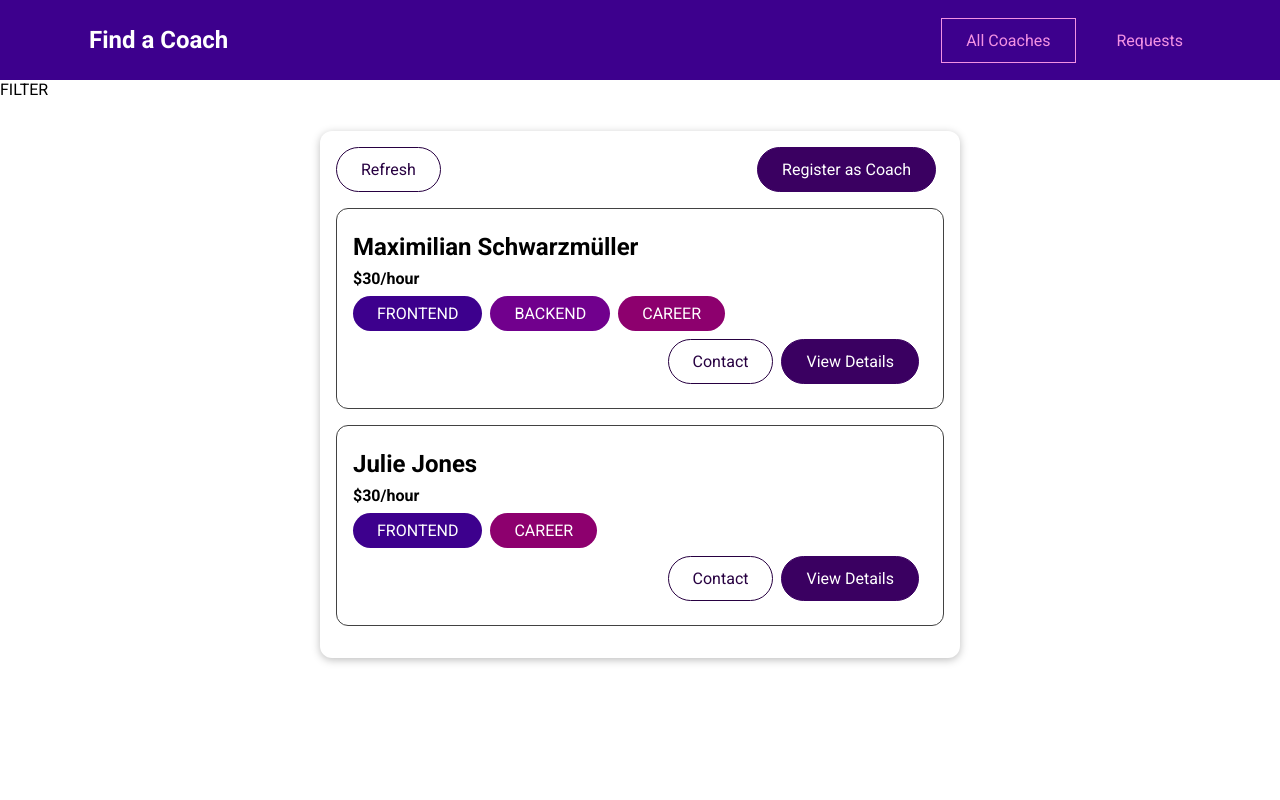
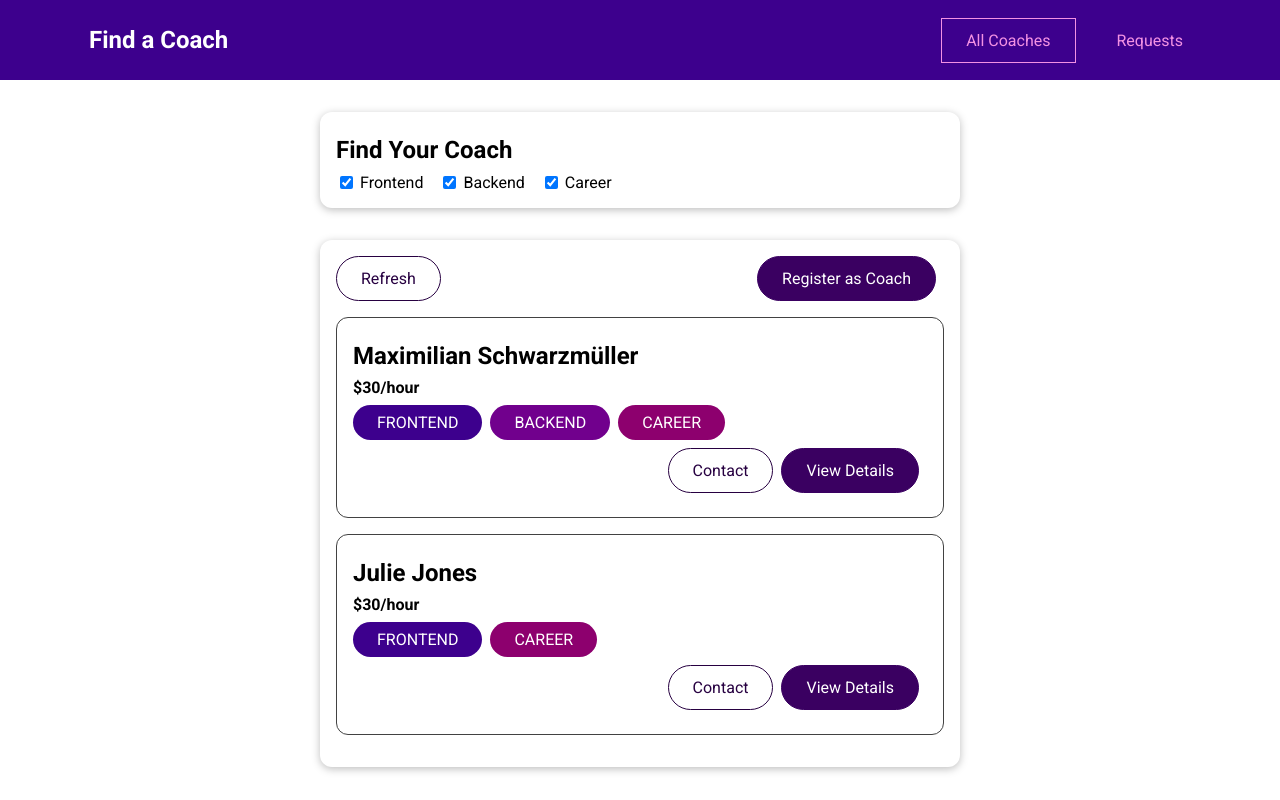
Before and after one commit to itsomid/vuejs-coaching-service, a Vue app: page /coaches in a window 1280 px wide. Built offline with nearby package versions, Linux system fonts and the light colour scheme.

Commit message:
implement filtering for coachList

```diff
--- /dev/null
+++ b/src/components/coaches/CoachFilter.vue
@@ -0,0 +1,60 @@
+<template>
+  <base-card>
+    <h2>Find Your Coach</h2>
+    <span class="filter-option">
+      <input type="checkbox" id="frontend" checked v-model="filters.frontend" @change="setFilter" />
+      <label for="frontend">Frontend</label>
+    </span>
+    <span class="filter-option">
+      <input type="checkbox" id="backend" checked v-model="filters.backend"  @change="setFilter" />
+      <label for="backend">Backend</label>
+    </span>
+    <span class="filter-option">
+      <input type="checkbox" id="career" checked v-model="filters.career"  @change="setFilter" />
+      <label for="career">Career</label>
+    </span>
+  </base-card>
+</template>
+
+<script>
+export default {
+  data(){
+    return{
+      filters : {
+        frontend: true,
+        backend: true,
+        career: true
+      }
+    }
+  },
+  methods:{
+    setFilter(){
+      // console.log(this.filters)
+      this.$emit('change-filter',this.filters)
+    }
+  }
+}
+</script>
+
+<style scoped>
+h2 {
+  margin: 0.5rem 0;
+}
+
+.filter-option {
+  margin-right: 1rem;
+}
+
+.filter-option label,
+.filter-option input {
+  vertical-align: middle;
+}
+
+.filter-option label {
+  margin-left: 0.25rem;
+}
+
+.filter-option.active label {
+  font-weight: bold;
+}
+</style>
--- a/src/pages/coaches/CoachesList.vue
+++ b/src/pages/coaches/CoachesList.vue
@@ -1,10 +1,12 @@
 <template>
-  <section>FILTER</section>
+  <section>
+    <coach-filter @change-filter="setFilter"></coach-filter>
+  </section>
   <section>
     <base-card>
       <div class="controls">
         <base-button mode="outline">Refresh</base-button>
-        <base-button link to="/register" >Register as Coach</base-button>
+        <base-button link to="/register">Register as Coach</base-button>
       </div>
       <ul v-if="hasCoaches">
         <coache-item
@@ -23,19 +25,49 @@
 </template>
 <script>
 import coacheItem from '../../components/coaches/CoachItem.vue';
+import CoachFilter from '../../components/coaches/CoachFilter.vue';
 export default {
+  data(){
+    return {
+      activeFilters: {
+        frontend: true,
+        backend: true,
+        career: true
+      }
+    }
+  },
+
   components: {
     coacheItem,
+    CoachFilter
   },
   computed: {
     filteredCoaches() {
-      console.log(this.$store.getters['coachesStore/coaches']);
-      return this.$store.getters['coachesStore/coaches'];
+      const coaches = this.$store.getters['coachesStore/coaches'];
+      return coaches.filter((coach)=>{
+        if(this.activeFilters.frontend && coach.areas.includes('frontend')){
+          return true;
+        }
+        if(this.activeFilters.backend && coach.areas.includes('backend')){
+          return true;
+        }
+        if(this.activeFilters.career && coach.areas.includes('career')){
+          return true;
+        }
+        return false;
+      })
     },
     hasCoaches() {
       return this.$store.getters['coachesStore/hasCoaches'];
     },
   },
+  methods:{
+    setFilter(filters){
+
+      this.activeFilters = filters
+      // console.log(this.activeFilters);
+    }
+  }
 };
 </script>
 <style scoped>
```
